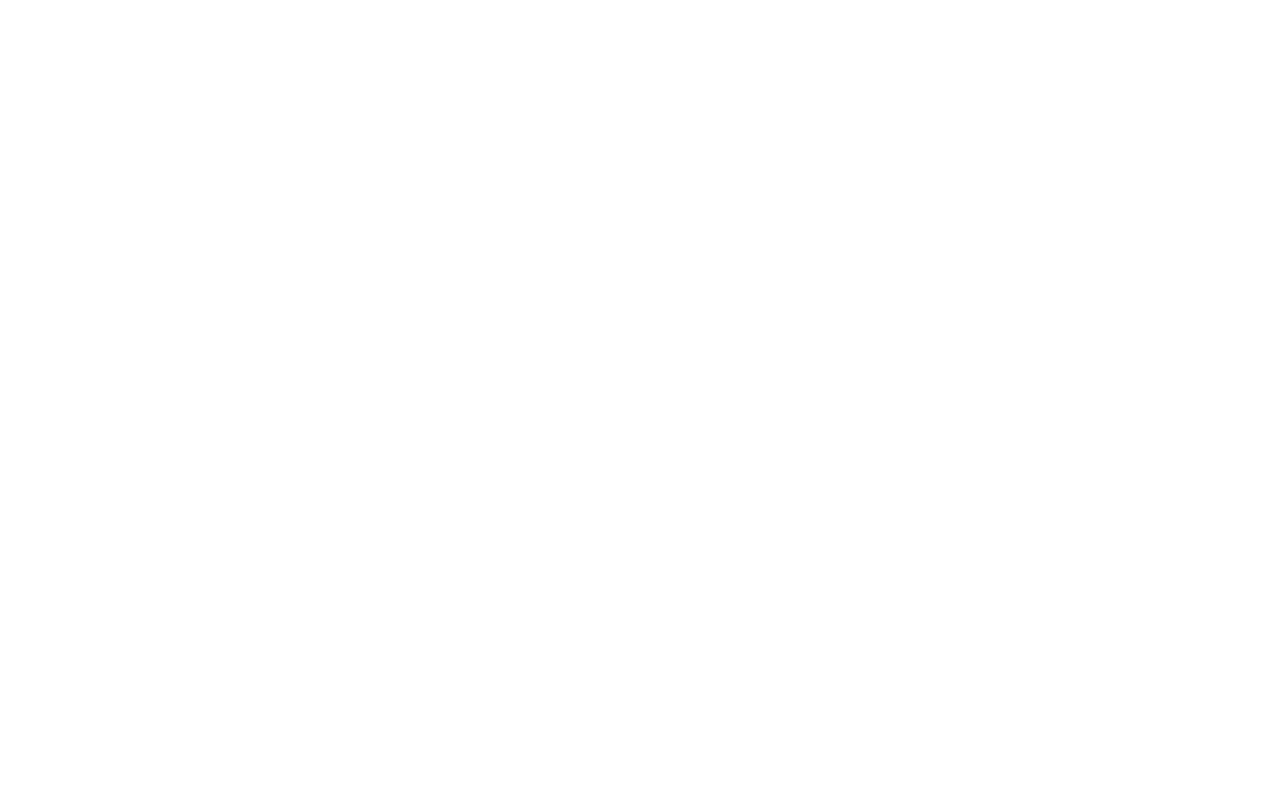
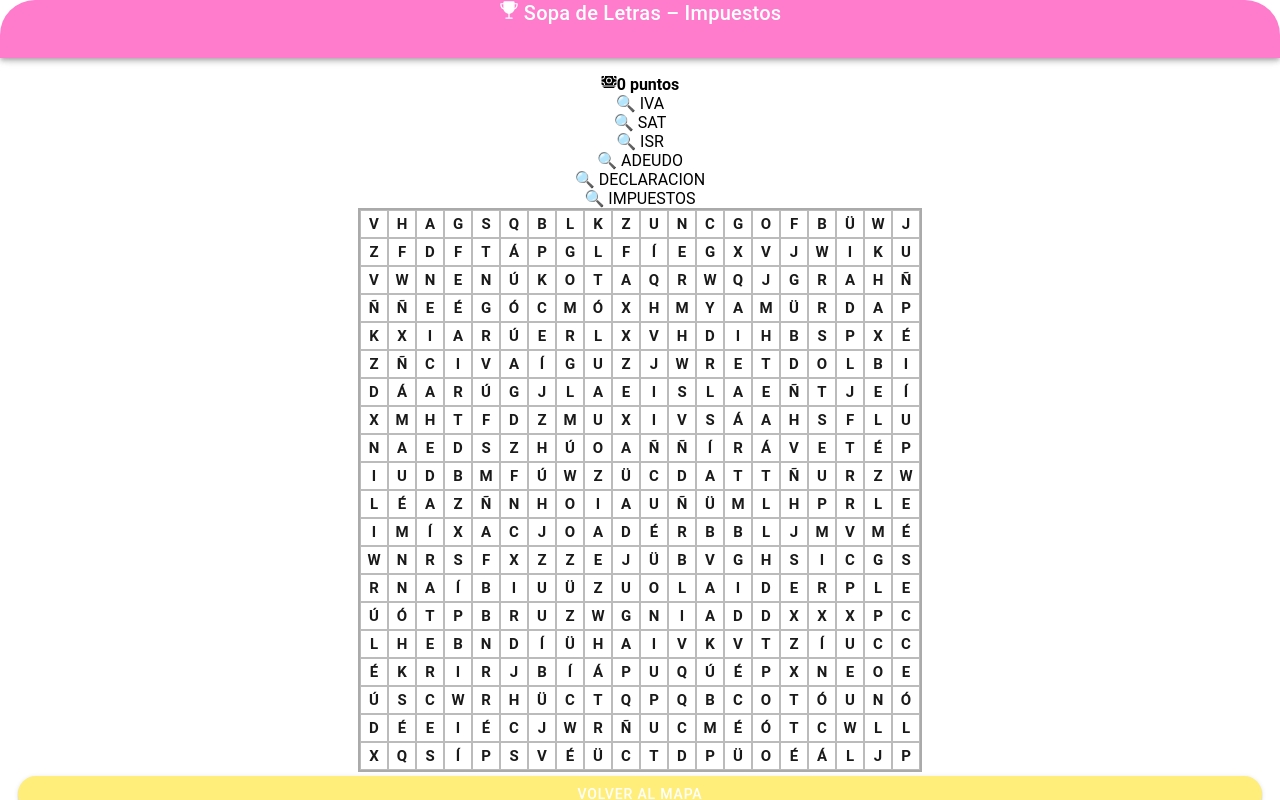
Before and after one commit to AbieGarcia/Casharoo, a React (Vite) app in the folder Casharoo/: page /Juego7 in a window 1280 px wide. Built offline with nearby package versions, Linux system fonts and the light colour scheme; a web font is replaced by a local one.

Commit message:
juego 7 masomeos

```diff
--- a/Casharoo/src/App.tsx
+++ b/Casharoo/src/App.tsx
@@ -56,6 +56,8 @@ import Cap4 from './pages/capitulos/FVerdes_cap4/Cap4';
 import Juego4 from './pages/capitulos/FVerdes_cap4/Juego4';
 import Cap6 from './pages/capitulos/Credito_cap6/Cap6';
 import Cap7 from './pages/capitulos/Impuestos_cap7/Cap7';
+import Juego7 from './pages/capitulos/Impuestos_cap7/Juego7';
+
 import Juego6 from './pages/capitulos/Credito_cap6/Juego6';
 import Info_Extra from './pages/infoExtra/Info_Extra';
 import Inversion from './pages/inversion/Inversion';
@@ -142,6 +144,11 @@ const App: React.FC = () => (
         <Route exact path="/Juego3">
           <Juego3 />
         </Route>
+
+        <Route exact path="/Juego7">
+          <Juego7 />
+        </Route>
+
         <Route exact path="/Cap4">
           <Cap4 />
         </Route>
--- a/Casharoo/src/pages/capitulos/Impuestos_cap7/Cap7.css
+++ b/Casharoo/src/pages/capitulos/Impuestos_cap7/Cap7.css
@@ -191,3 +191,113 @@
     margin-right: 0px;
     --border-radius: 5vw;
 }
+
+.sopa-container {
+    text-align: center;
+}
+
+/* Palabras a buscar */
+.words {
+    display: flex;
+    flex-wrap: wrap;
+    justify-content: center;
+    gap: 10px;
+    margin-bottom: 15px;
+}
+
+.words span {
+    padding: 6px 12px;
+    border-radius: 12px;
+    background: #e0f2e9;
+    font-weight: bold;
+}
+
+.words .found {
+    background: #4caf50;
+    color: white;
+}
+
+/* GRID */
+.grid {
+    display: inline-block;
+    margin: 20px auto;
+    padding: 10px;
+    background: #2e7d32;
+    border-radius: 16px;
+}
+
+.grid-row {
+    display: flex;
+}
+
+/* CELDAS */
+.cell {
+    width: 38px;
+    height: 38px;
+    margin: 2px;
+    border-radius: 8px;
+    border: none;
+    background: #ffffff;
+    font-size: 18px;
+    font-weight: bold;
+    color: #2e7d32;
+    display: flex;
+    align-items: center;
+    justify-content: center;
+}
+
+.cell:active {
+    transform: scale(0.95);
+}
+
+.cell.empty {
+    background: transparent;
+    border: none;
+}
+
+/* Palabra actual */
+.current {
+    margin-top: 15px;
+    font-size: 18px;
+}
+
+/* Victoria */
+.win {
+    margin-top: 20px;
+    padding: 15px;
+    background: #c8e6c9;
+    border-radius: 16px;
+}
+
+.sopa-wrapper {
+    display: flex;
+    justify-content: center;
+    width: 100%;
+}
+
+/* GRID COMPLETO */
+.sopa-grid {
+    display: inline-block;
+    border: 2px solid #aaa;
+    background: white;
+}
+
+/* CADA FILA */
+.sopa-row {
+    display: flex;
+    flex-direction: row;
+}
+
+/* CADA CELDA */
+.sopa-cell {
+    width: 28px;
+    height: 28px;
+    border: 1px solid #bbb;
+    display: flex;
+    align-items: center;
+    justify-content: center;
+    font-size: 15px;
+    font-weight: 600;
+    color: #1a1a1a;
+    line-height: 1;
+}
--- /dev/null
+++ b/Casharoo/src/pages/capitulos/Impuestos_cap7/Juego7.tsx
@@ -0,0 +1,203 @@
+import React, { useEffect, useState } from 'react';
+import {
+    IonApp,
+    IonContent,
+    IonHeader,
+    IonTitle,
+    IonToolbar,
+    IonButton,
+    IonToast,
+    IonIcon
+} from '@ionic/react';
+import { trophy, cash } from 'ionicons/icons';
+import { useIonRouter } from '@ionic/react';
+import './Juego7.css';
+
+const WORDS = [
+    'IVA',
+    'SAT',
+    'ISR',
+    'ADEUDO',
+    'DECLARACION',
+    'IMPUESTOS'
+];
+
+const GRID: string[][] = [
+    ['V', 'H', 'A', 'G', 'S', 'Q', 'B', 'L', 'K', 'Z', 'U', 'N', 'C', 'G', 'O', 'F', 'B', 'Ü', 'W', 'J'],
+    ['Z', 'F', 'D', 'F', 'T', 'Á', 'P', 'G', 'L', 'F', 'Í', 'E', 'G', 'X', 'V', 'J', 'W', 'I', 'K', 'U'],
+    ['V', 'W', 'N', 'E', 'N', 'Ú', 'K', 'O', 'T', 'A', 'Q', 'R', 'W', 'Q', 'J', 'G', 'R', 'A', 'H', 'Ñ'],
+    ['Ñ', 'Ñ', 'E', 'É', 'G', 'Ó', 'C', 'M', 'Ó', 'X', 'H', 'M', 'Y', 'A', 'M', 'Ü', 'R', 'D', 'A', 'P'],
+    ['K', 'X', 'I', 'A', 'R', 'Ú', 'E', 'R', 'L', 'X', 'V', 'H', 'D', 'I', 'H', 'B', 'S', 'P', 'X', 'É'],
+    ['Z', 'Ñ', 'C', 'I', 'V', 'A', 'Í', 'G', 'U', 'Z', 'J', 'W', 'R', 'E', 'T', 'D', 'O', 'L', 'B', 'I'],
+    ['D', 'Á', 'A', 'R', 'Ú', 'G', 'J', 'L', 'A', 'E', 'I', 'S', 'L', 'A', 'E', 'Ñ', 'T', 'J', 'E', 'Í'],
+    ['X', 'M', 'H', 'T', 'F', 'D', 'Z', 'M', 'U', 'X', 'I', 'V', 'S', 'Á', 'A', 'H', 'S', 'F', 'L', 'U'],
+    ['N', 'A', 'E', 'D', 'S', 'Z', 'H', 'Ú', 'O', 'A', 'Ñ', 'Ñ', 'Í', 'R', 'Á', 'V', 'E', 'T', 'É', 'P'],
+    ['I', 'U', 'D', 'B', 'M', 'F', 'Ú', 'W', 'Z', 'Ü', 'C', 'D', 'A', 'T', 'T', 'Ñ', 'U', 'R', 'Z', 'W'],
+    ['L', 'É', 'A', 'Z', 'Ñ', 'N', 'H', 'O', 'I', 'A', 'U', 'Ñ', 'Ü', 'M', 'L', 'H', 'P', 'R', 'L', 'E'],
+    ['I', 'M', 'Í', 'X', 'A', 'C', 'J', 'O', 'A', 'D', 'É', 'R', 'B', 'B', 'L', 'J', 'M', 'V', 'M', 'É'],
+    ['W', 'N', 'R', 'S', 'F', 'X', 'Z', 'Z', 'E', 'J', 'Ü', 'B', 'V', 'G', 'H', 'S', 'I', 'C', 'G', 'S'],
+    ['R', 'N', 'A', 'Í', 'B', 'I', 'U', 'Ü', 'Z', 'U', 'O', 'L', 'A', 'I', 'D', 'E', 'R', 'P', 'L', 'E'],
+    ['Ú', 'Ó', 'T', 'P', 'B', 'R', 'U', 'Z', 'W', 'G', 'N', 'I', 'A', 'D', 'D', 'X', 'X', 'X', 'P', 'C'],
+    ['L', 'H', 'E', 'B', 'N', 'D', 'Í', 'Ü', 'H', 'A', 'I', 'V', 'K', 'V', 'T', 'Z', 'Í', 'U', 'C', 'C'],
+    ['É', 'K', 'R', 'I', 'R', 'J', 'B', 'Í', 'Á', 'P', 'U', 'Q', 'Ú', 'É', 'P', 'X', 'N', 'E', 'O', 'E'],
+    ['Ú', 'S', 'C', 'W', 'R', 'H', 'Ü', 'C', 'T', 'Q', 'P', 'Q', 'B', 'C', 'O', 'T', 'Ó', 'U', 'N', 'Ó'],
+    ['D', 'É', 'E', 'I', 'É', 'C', 'J', 'W', 'R', 'Ñ', 'U', 'C', 'M', 'É', 'Ó', 'T', 'C', 'W', 'L', 'L'],
+    ['X', 'Q', 'S', 'Í', 'P', 'S', 'V', 'É', 'Ü', 'C', 'T', 'D', 'P', 'Ü', 'O', 'É', 'Á', 'L', 'J', 'P'],
+];
+
+interface Position {
+    row: number;
+    col: number;
+}
+
+interface WordCell extends Position {
+    word: string;
+}
+
+const Juego7: React.FC = () => {
+    const router = useIonRouter();
+
+    const [correctCells, setCorrectCells] = useState<WordCell[]>([]);
+    const [scoredCells, setScoredCells] = useState<Position[]>([]);
+    const [completedWords, setCompletedWords] = useState<string[]>([]);
+    const [score, setScore] = useState(0);
+    const [toast, setToast] = useState('');
+
+    useEffect(() => {
+        const directions = [
+            [0, 1], [0, -1], [1, 0], [-1, 0],
+            [1, 1], [1, -1], [-1, 1], [-1, -1]
+        ];
+
+        const found: WordCell[] = [];
+
+        for (const word of WORDS) {
+            const w = word.toUpperCase();
+
+            for (let r = 0; r < GRID.length; r++) {
+                for (let c = 0; c < GRID[0].length; c++) {
+                    for (const [dx, dy] of directions) {
+                        let ok = true;
+                        const temp: WordCell[] = [];
+
+                        for (let i = 0; i < w.length; i++) {
+                            const nr = r + dx * i;
+                            const nc = c + dy * i;
+
+                            if (
+                                nr < 0 || nc < 0 ||
+                                nr >= GRID.length || nc >= GRID[0].length ||
+                                GRID[nr][nc].toUpperCase() !== w[i]
+                            ) {
+                                ok = false;
+                                break;
+                            }
+
+                            temp.push({ row: nr, col: nc, word });
+                        }
+
+                        if (ok) found.push(...temp);
+                    }
+                }
+            }
+        }
+
+        setCorrectCells(found);
+    }, []);
+
+    const handleSelect = (row: number, col: number) => {
+        const alreadyScored = scoredCells.some(c => c.row === row && c.col === col);
+        if (alreadyScored) return;
+
+        const match = correctCells.find(c => c.row === row && c.col === col);
+        if (!match) return;
+
+        setScoredCells(prev => [...prev, { row, col }]);
+        setScore(prev => prev + 10);
+
+        const wordCells = correctCells.filter(c => c.word === match.word);
+        const scoredForWord = wordCells.every(cell =>
+            [...scoredCells, { row, col }].some(
+                s => s.row === cell.row && s.col === cell.col
+            )
+        );
+
+        if (scoredForWord && !completedWords.includes(match.word)) {
+            setCompletedWords(prev => [...prev, match.word]);
+            setScore(prev => prev + 50);
+            setToast(`🎉 Palabra completada: ${match.word} (+50)`);
+        }
+    };
+
+    const getCellClass = (row: number, col: number) => {
+        let cls = 'sopa-cell';
+
+        if (scoredCells.some(c => c.row === row && c.col === col)) {
+            cls += ' correct';
+        }
+
+        return cls;
+    };
+
+    return (
+        <IonApp>
+            <IonHeader>
+                <IonToolbar>
+                    <IonTitle>
+                        <IonIcon icon={trophy} /> Sopa de Letras – Impuestos
+                    </IonTitle>
+                </IonToolbar>
+            </IonHeader>
+
+            <IonContent className="ion-padding">
+                <div className="score-board">
+                    <IonIcon icon={cash} />
+                    <strong>{score} puntos</strong>
+                </div>
+
+                <div className="words-grid">
+                    {WORDS.map(word => (
+                        <div
+                            key={word}
+                            className={`word-bubble ${completedWords.includes(word) ? 'found' : ''}`}
+                        >
+                            {completedWords.includes(word) ? '✅' : '🔍'} {word}
+                        </div>
+                    ))}
+                </div>
+
+                <div className="sopa-wrapper">
+                    <div className="sopa-grid">
+                        {GRID.map((row, i) => (
+                            <div className="sopa-row" key={i}>
+                                {row.map((letter, j) => (
+                                    <div
+                                        key={`${i}-${j}`}
+                                        className={getCellClass(i, j)}
+                                        onMouseDown={() => handleSelect(i, j)}
+                                        onTouchStart={() => handleSelect(i, j)}
+                                    >
+                                        {letter}
+                                    </div>
+                                ))}
+                            </div>
+                        ))}
+                    </div>
+                </div>
+
+                <IonButton expand="block" onClick={() => router.push('/Mapa')}>
+                    Volver al mapa
+                </IonButton>
+
+                <IonToast
+                    isOpen={!!toast}
+                    message={toast}
+                    duration={2000}
+                    onDidDismiss={() => setToast('')}
+                />
+            </IonContent>
+        </IonApp>
+    );
+};
+
+export default Juego7;
```
Also changed, not shown: Casharoo/src/pages/capitulos/Impuestos_cap7/Juego7.css (added), 1 other file (tests, documents, lock files or other folders).
